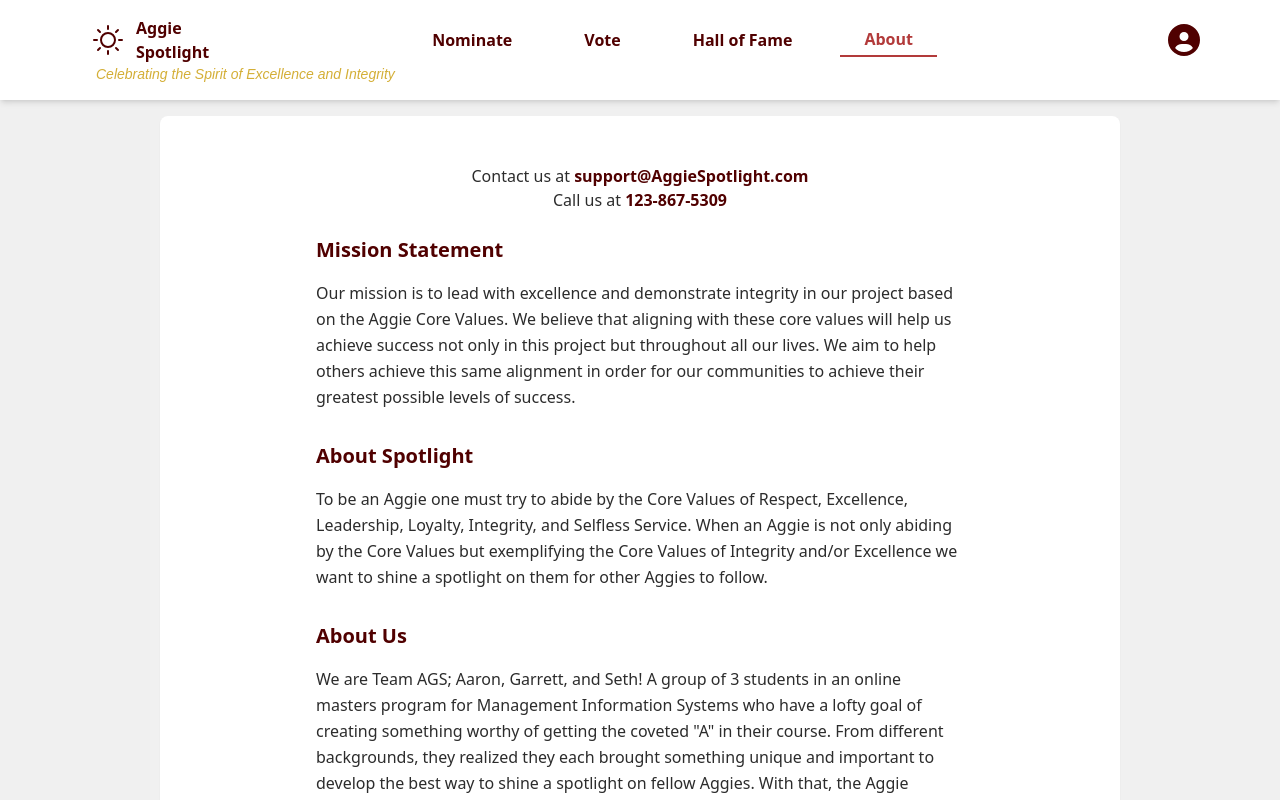
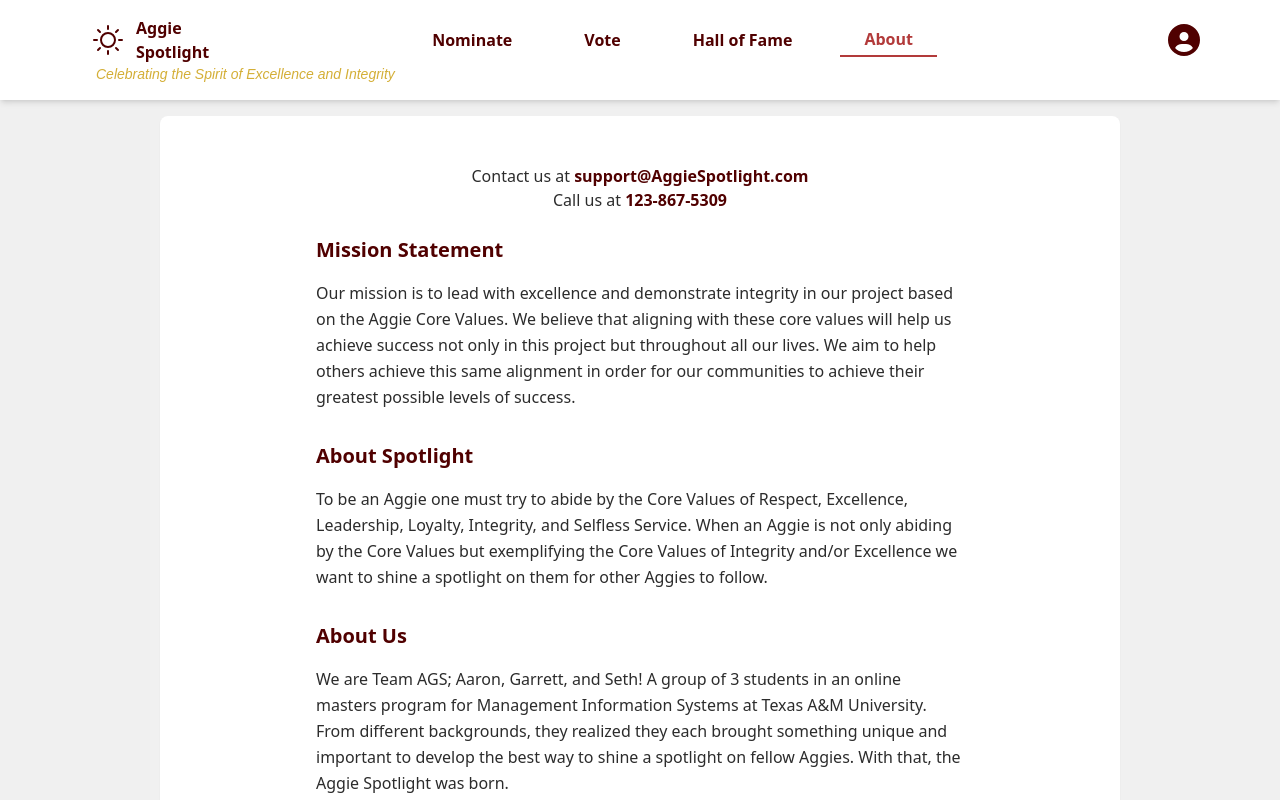
Before and after one commit to swholobaugh/spotlight, a React (Vite) app: page /about in a window 1280 px wide. Shown: the top 800 px of the page. Built offline with nearby package versions, Linux system fonts and the light colour scheme; no server answers.

Commit message:
fix(about): update content

```diff
--- a/src/pages/About/About.jsx
+++ b/src/pages/About/About.jsx
@@ -24,7 +24,8 @@ const About = () => {
       <section className='w-3/4 mb-8'>
         <h1 className='text-xl text-[#500000] font-bold mb-4'>About Us</h1>
         <p className='text-[#2C2C2C] leading-relaxed'>
-          We are Team AGS; Aaron, Garrett, and Seth! A group of 3 students in an online masters program for Management Information Systems who have a lofty goal of creating something worthy of getting the coveted "A" in their course. From different backgrounds, they realized they each brought something unique and important to develop the best way to shine a spotlight on fellow Aggies. With that, the Aggie Spotlight was born.
+          We are Team AGS; Aaron, Garrett, and Seth! A group of 3 students in an online masters program for Management Information Systems at Texas A&M University.
+          From different backgrounds, they realized they each brought something unique and important to develop the best way to shine a spotlight on fellow Aggies. With that, the Aggie Spotlight was born.
         </p>
       </section>
       <section className='w-2/3 flex justify-center'>
```
